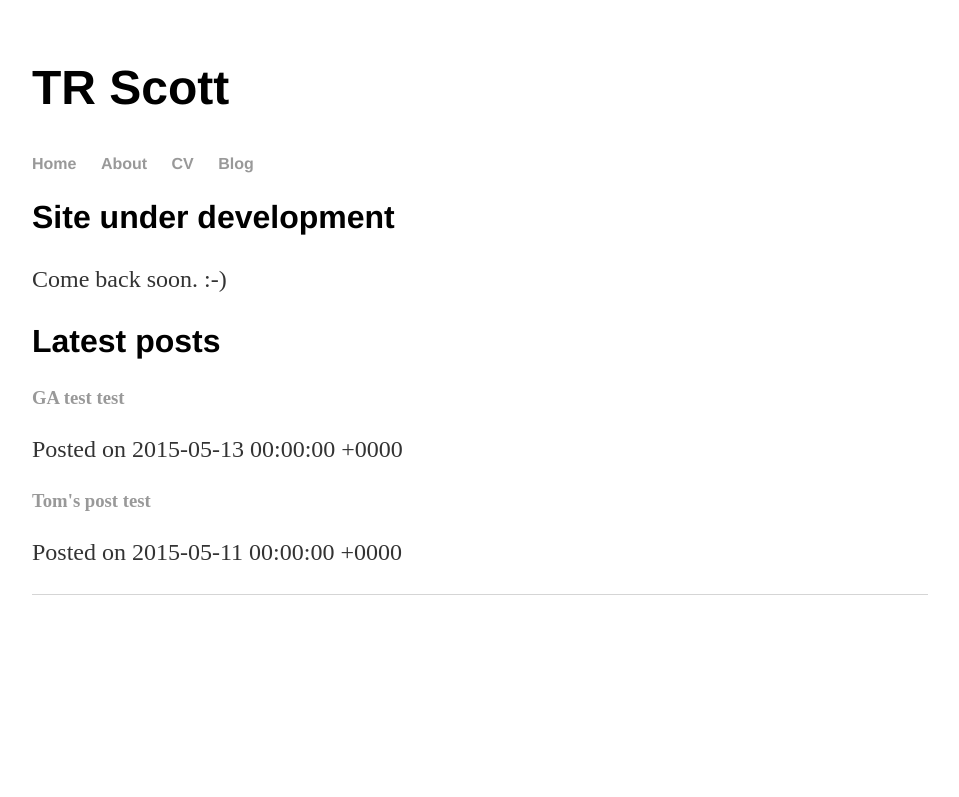
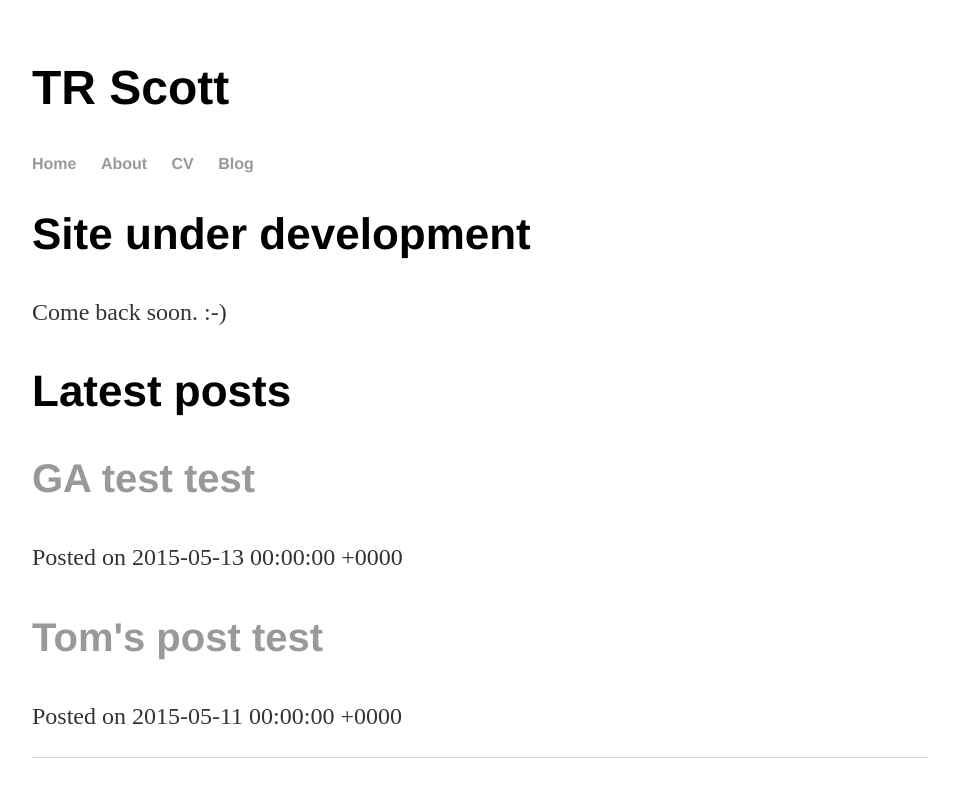
Before and after one commit to tscott-dot/scottie1989.github.io, a Jekyll site: the page built from index.html, in a window 1280 px wide. Shown: the top 797 px of the page, without its empty margins (160-1119 px from the left). Built offline with Jekyll 4.4.1, drawn with Linux system fonts in a browser that asks for light colours.

Commit message:
Update main.css

```diff
--- a/css/main.css
+++ b/css/main.css
@@ -24,11 +24,11 @@ h1 {
     font-family:'Helvetica', 'Arial', 'Sans-Serif';
 }
 h2 {
-    font-size: 2.5em;
+    font-size: 2.75em;
     font-family:'Helvetica', 'Arial', 'Sans-Serif';
 }
-h2 {
-    font-size: 2.0em;
+h3 {
+    font-size: 2.5em;
     font-family:'Helvetica', 'Arial', 'Sans-Serif';
 }
 p {
```
